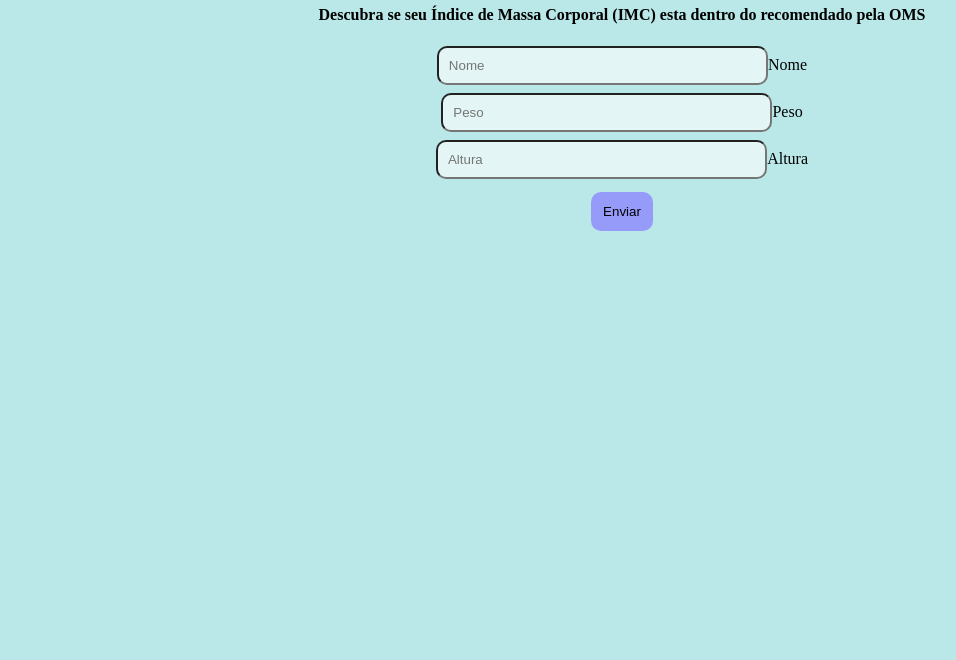
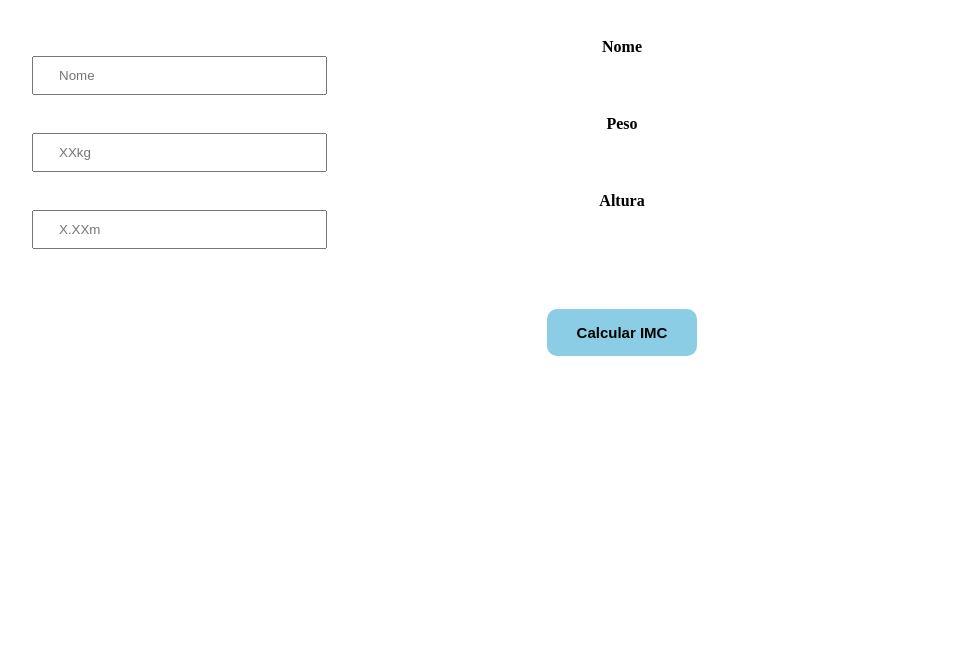
Before and after one commit to emsnascimento/calculadora_de_IMC, a plain HTML site: page index.html in a window 1280 px wide. Shown: the part 140-800 px from the top of the page, without its empty margins (18-974 px from the left). Drawn offline with Linux system fonts and the light colour scheme.

Commit message:
2 files modified

```diff
--- a/index.html
+++ b/index.html
@@ -1,25 +1,35 @@
 <html>
   <head>
     <meta charset="UTF-8" />
-    <link rel="stylesheet" href="./styles.css" />
     <link rel="stylesheet" type="text/css" href="styles.css" />
     <title>Calculadora de IMC</title>
   </head>
   <body>
-    <div class="container">
-      <div class="box">
+    <header>
       <h1>Calcule seu IMC!</h1>
       <h4 class="page-subtitle">
         Descubra se seu Índice de Massa Corporal (IMC) esta dentro do
         recomendado pela OMS
       </h4>
-        <input placeholder="Nome" type="text" id="inputNome" />Nome<br />
-        <input placeholder="Peso" type="number" id="inputPeso" />Peso<br />
-        <input placeholder="Altura" type="number" id="inputAltura" />Altura<br />
-        <button class="submit-button" type="submit" onclick="calculaIMC()">Enviar</button>
+    </header>
+    <main>
+      <form>
+        <fieldset>
+          <label for="inputNome">Nome</label>
+          <input class="input-padrao" placeholder="Nome" type="text" id="inputNome"/>
+
+          <label for="inputPeso">Peso</label>
+          <input class="input-padrao" placeholder="XXkg" type="number" id="inputPeso"/>
+
+          <label for="inputAltura">Altura</label>
+          <input class="input-padrao" placeholder="X.XXm" type="number" id="inputAltura"/>
+      </fieldset>
+
+        <button class="submit-button" type="submit" onclick="calculaIMC()">Calcular IMC</button>
+      </form>
+
       <h2 class="resultado" id="resultadoIMC"></h2>
-      </div>
-    </div>
+  </main>
     <script src="./script.js"></script>
   </body>
 </html>
--- a/styles.css
+++ b/styles.css
@@ -1,25 +1,45 @@
 body {
-  background: #bae8e8;
+  background: white;
   color: black;
   text-align: center;
-  padding: 80px;
+  margin-top: 40px;
 }
 
-input {
-  padding:10px;
-  border-radius:10px;
-  margin-bottom: 8px;
-  background-color: #e3f6f5;
-  padding: 10px;
-  width:30%;
+main{
+  color: black;
+  margin: 0 auto;
+}
+
+fieldset{
+  border: 0;
+  padding: 40px;
+}
+
+.input-padrao{
+  display: block;
+  margin: 0 0 20px;
+  padding: 10px 25px;
+  width: 25%;
+}
+
+label{
+  font-weight: bold;
 }
 
 .submit-button {
-  border: 0;
+  background: rgb(139, 205, 228);
+  color: black;
+  font-size: 15px;
+  font-weight: bold;
   border-radius: 10px;
-  padding: 12px;
-  margin-top: 5px;
-  background-color: #969bfa;
+  border: none;
+  padding: 15 30;
+  transition: 0.9s all;
+}
+
+.submit-button:hover{
+  background: rgb(81, 197, 236);
+  transform: scale(1.15);
 }
 
 #resultadoIMC {
```
Lines whose indentation alone changed are shown as unchanged.
